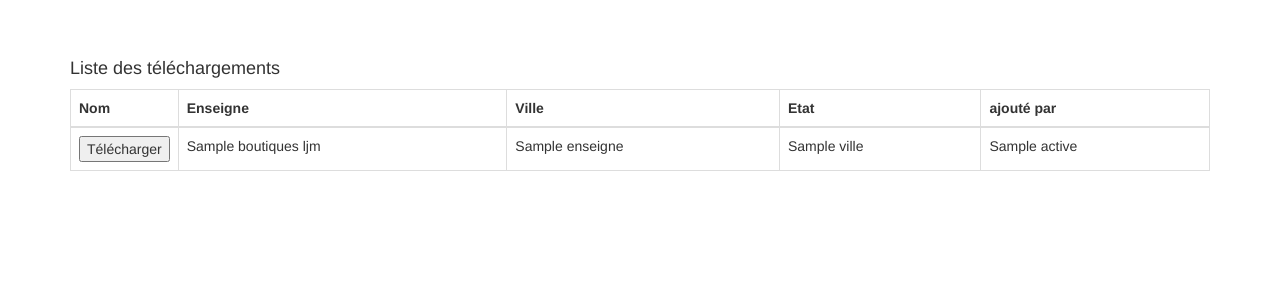
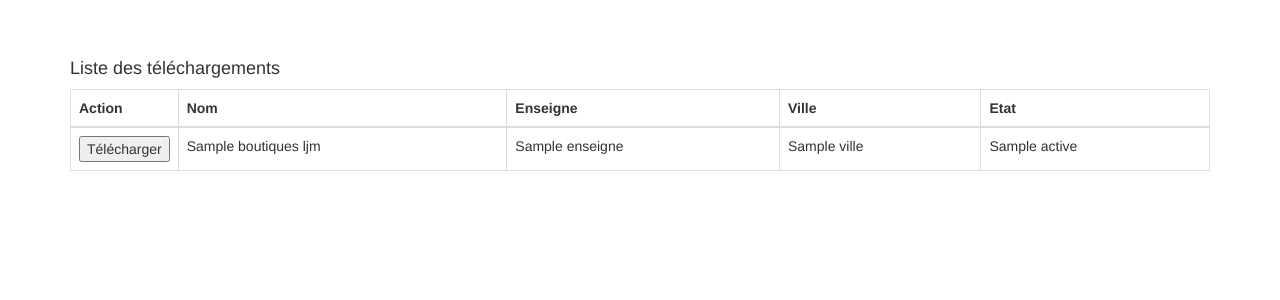
Before and after one commit to Marchps/Admin-LJM, a PHP site: the page made by app/Views/boutiques_ljm/index.php in a window 1280 px wide. Shown: the part 51-351 px from the top of the page. Run offline with PHP 8.4, Linux system fonts and the light colour scheme; the template is opened without the code that fills it: most values are stand-ins (such as "Sample title", 1, 10 or a date in 2020); data that the repository does not hold is empty; some libraries are stand-ins or nearby versions.

Commit message:
update index_ljm

```diff
--- a/app/Views/boutiques_ljm/index.php
+++ b/app/Views/boutiques_ljm/index.php
@@ -9,11 +9,11 @@
                     </colgroup>
                     <thead>
                         <tr>
+                            <th class="head0">Action</th>
                             <th class="head0">Nom</th>
-                            <th class="head0">Enseigne</th>
-                            <th class="head1">Ville</th>
-                            <th class="head0">Etat</th>
-                            <th class="head1">ajouté par</th>
+                            <th class="head1">Enseigne</th>
+                            <th class="head0">Ville</th>
+                            <th class="head1">Etat</th>
                         </tr>
                     </thead>
                     <tbody>
```
